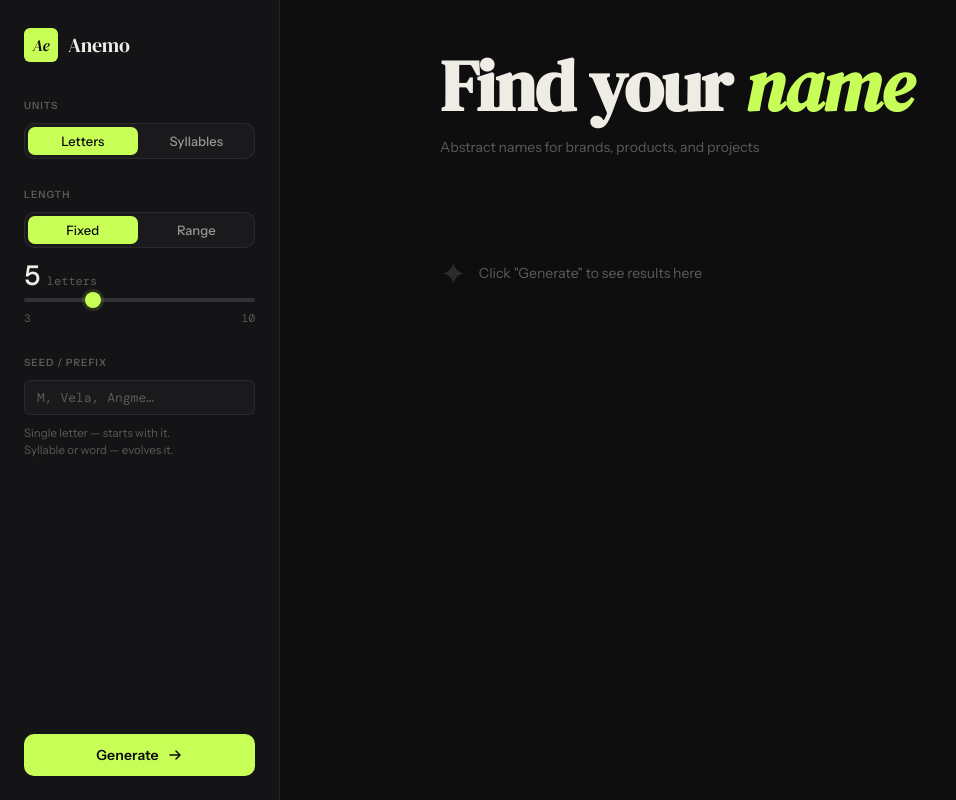
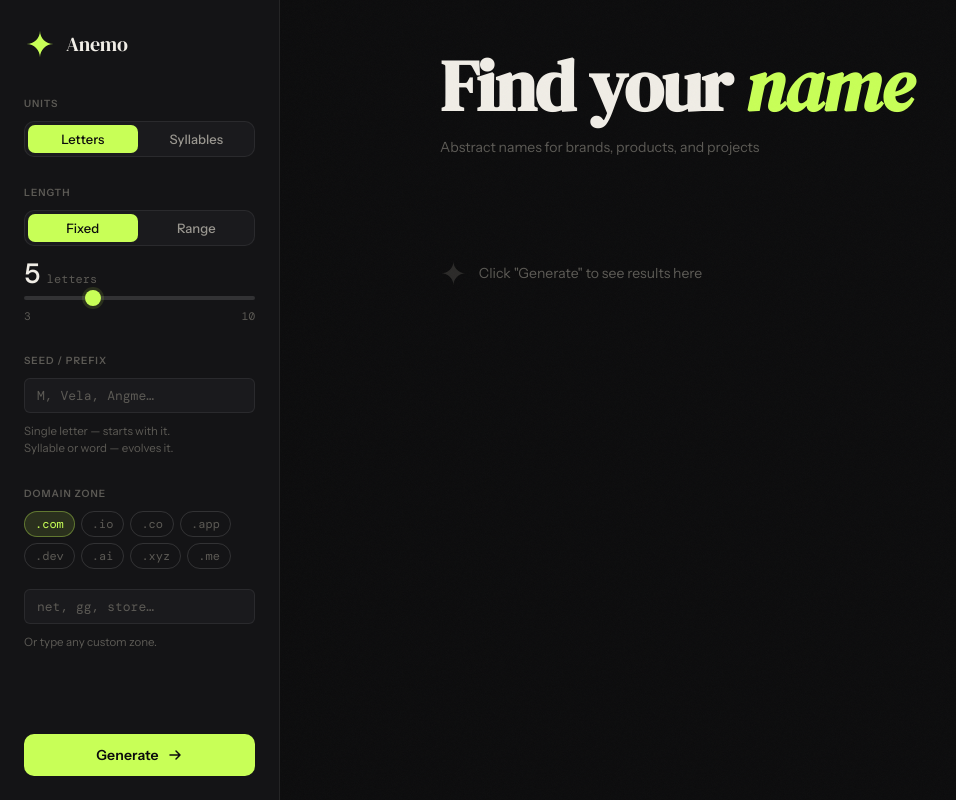
Before and after one commit to NikitaBerezhnyj/Anemo, a plain HTML site: page src/index.html in a window 1280 px wide. Shown: the whole page, without its empty margins (0-956 px from the left). Drawn offline with nearby package versions, Linux system fonts and the light colour scheme.

Commit message:
feat: added the ability to choose your own domain

```diff
--- a/src/index.html
+++ b/src/index.html
@@ -19,7 +19,7 @@
 
     <aside class="sidebar">
         <div class="logo">
-            <span class="logo-mark">Ae</span>
+            <img src="assets/icon.svg" alt="Anemo logo" class="logo-icon">
             <span class="logo-name">Anemo</span>
         </div>
 
@@ -78,6 +78,13 @@
                 <p class="input-hint">Single letter — starts with it.<br>Syllable or word — evolves it.</p>
             </section>
 
+            <section class="control-section">
+                <h2 class="section-label">Domain zone</h2>
+                <div class="domain-chips" id="domain-chips"></div>
+                <input type="text" id="domain-custom-input" class="text-input" placeholder="net, gg, store…">
+                <p class="input-hint">Or type any custom zone.</p>
+            </section>
+
         </nav>
 
         <button class="generate-btn" id="generate-btn">
--- a/src/scripts/script.js
+++ b/src/scripts/script.js
@@ -1,6 +1,11 @@
 import { state, resolveLength } from "./state.js";
 import { generateName } from "./generator.js";
-import { refreshSliders, toggleLengthMode, renderResults } from "./ui.js";
+import {
+  refreshSliders,
+  toggleLengthMode,
+  renderResults,
+  initDomainSection,
+} from "./ui.js";
 
 const COUNT = 5;
 const MAX_LEN = 12;
@@ -94,4 +99,5 @@ document.getElementById("start-letter").addEventListener("keydown", (e) => {
   if (e.key === "Enter") doGenerate();
 });
 
+initDomainSection();
 refreshSliders();
--- a/src/scripts/state.js
+++ b/src/scripts/state.js
@@ -4,6 +4,7 @@ export const state = {
   fixed: 5,
   rangeMin: 4,
   rangeMax: 7,
+  domain: "com",
 };
 
 export function resolveLength(s = state) {
--- a/src/scripts/ui.js
+++ b/src/scripts/ui.js
@@ -112,18 +112,36 @@ export function renderResults(words) {
     item.className = "name-item";
 
     const slug = word.toLowerCase();
+
+    const domainLinksHtml = `
+      <a
+        class="domain-link"
+        href="https://www.namecheap.com/domains/registration/results/?domain=${slug}.${state.domain}"
+        target="_blank"
+        rel="noopener"
+      >
+        .${state.domain} ↗
+      </a>
+    `;
+
     item.innerHTML = `
       <div class="name-left">
         <span class="name-text">${word}</span>
-        <span class="name-index">variant ${String(i + 1).padStart(2, "0")}</span>
+        <span class="name-index">
+          variant ${String(i + 1).padStart(2, "0")}
+        </span>
       </div>
+
       <div class="name-actions">
-        <button class="copy-btn" aria-label="Copy">${COPY_ICON}</button>
+        <button class="copy-btn" aria-label="Копіювати">
+          ${COPY_ICON}
+        </button>
+
         <div class="domain-links">
-          <a class="domain-link" href="https://www.godaddy.com/domainsearch/find?domain=${slug}.com" target="_blank" rel="noopener">.com ↗</a>
-          <a class="domain-link" href="https://namecheap.com/domains/registration/results/?domain=${slug}.io" target="_blank" rel="noopener">.io ↗</a>
+          ${domainLinksHtml}
         </div>
-      </div>`;
+      </div>
+    `;
 
     const copyBtn = item.querySelector(".copy-btn");
     copyBtn.addEventListener("click", () => {
@@ -137,3 +155,33 @@ export function renderResults(words) {
     container.appendChild(item);
   });
 }
+
+export function initDomainSection() {
+  const PRESETS = ["com", "io", "co", "app", "dev", "ai", "xyz", "me"];
+  const chipsContainer = document.getElementById("domain-chips");
+  const customInput = document.getElementById("domain-custom-input");
+
+  function setDomain(val) {
+    state.domain = val;
+    renderChips();
+    customInput.value = PRESETS.includes(val) ? "" : val;
+  }
+
+  function renderChips() {
+    chipsContainer.innerHTML = "";
+    PRESETS.forEach((tld) => {
+      const chip = document.createElement("button");
+      chip.className = "domain-chip" + (state.domain === tld ? " active" : "");
+      chip.textContent = "." + tld;
+      chip.addEventListener("click", () => setDomain(tld));
+      chipsContainer.appendChild(chip);
+    });
+  }
+
+  customInput.addEventListener("input", () => {
+    const val = customInput.value.trim().toLowerCase().replace(/^\./, "");
+    if (val) setDomain(val);
+  });
+
+  renderChips();
+}
--- a/src/styles/style.css
+++ b/src/styles/style.css
@@ -84,19 +84,9 @@ body {
     flex-shrink: 0;
 }
 
-.logo-mark {
-    width: 34px;
-    height: 34px;
-    border-radius: var(--radius-sm);
-    background: var(--accent);
-    color: #0c0c0d;
-    font-family: var(--font-display);
-    font-size: 16px;
-    font-style: italic;
-    display: flex;
-    align-items: center;
-    justify-content: center;
-    flex-shrink: 0;
+.logo-icon {
+    width: 32px;
+    height: 32px;
 }
 
 .logo-name {
@@ -301,6 +291,36 @@ body {
     font-size: 11.5px;
     color: var(--ink-3);
     line-height: 1.55;
+}
+
+.domain-chips {
+    display: flex;
+    flex-wrap: wrap;
+    gap: 6px;
+    margin-bottom: 10px;
+}
+
+.domain-chip {
+    font-family: var(--font-mono);
+    font-size: 12px;
+    padding: 4px 10px;
+    border-radius: 20px;
+    border: 1px solid var(--border-mid);
+    background: transparent;
+    color: var(--ink-3);
+    cursor: pointer;
+    transition: all 0.15s;
+}
+
+.domain-chip.active {
+    background: var(--accent-dim);
+    border-color: var(--accent-mid);
+    color: var(--accent);
+}
+
+.domain-chip:not(.active):hover {
+    border-color: var(--border-hi);
+    color: var(--ink-2);
 }
 
 .generate-btn {
```
